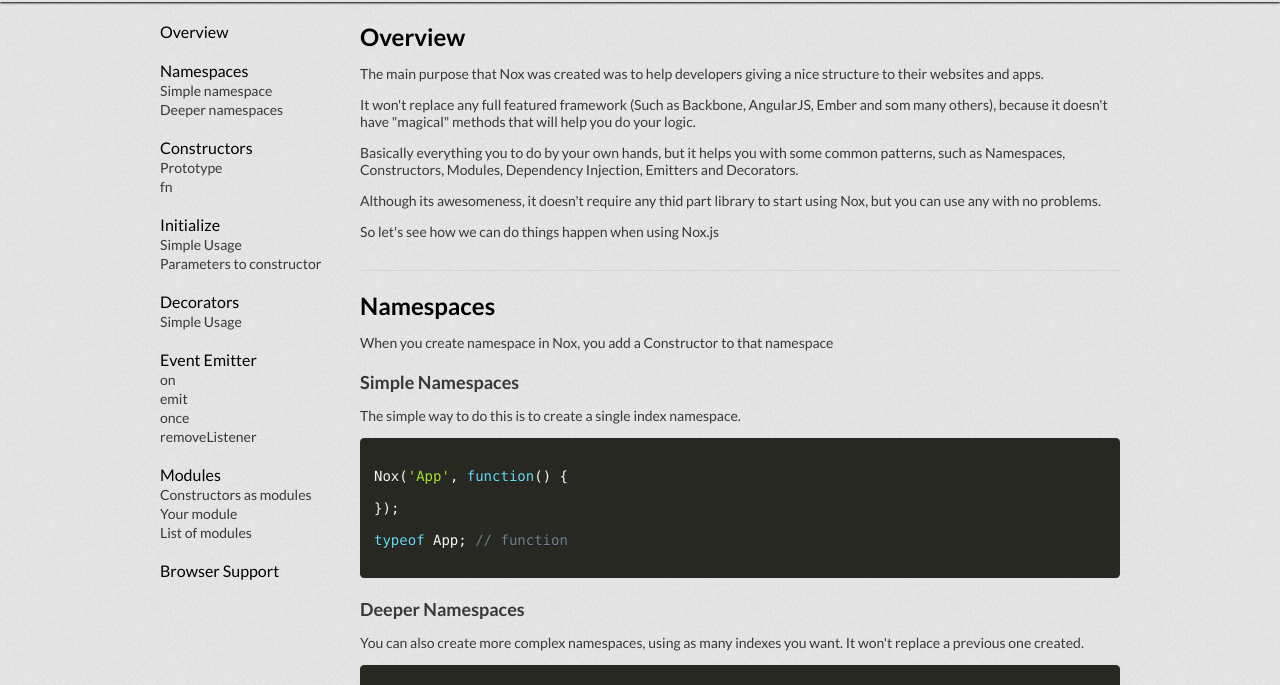
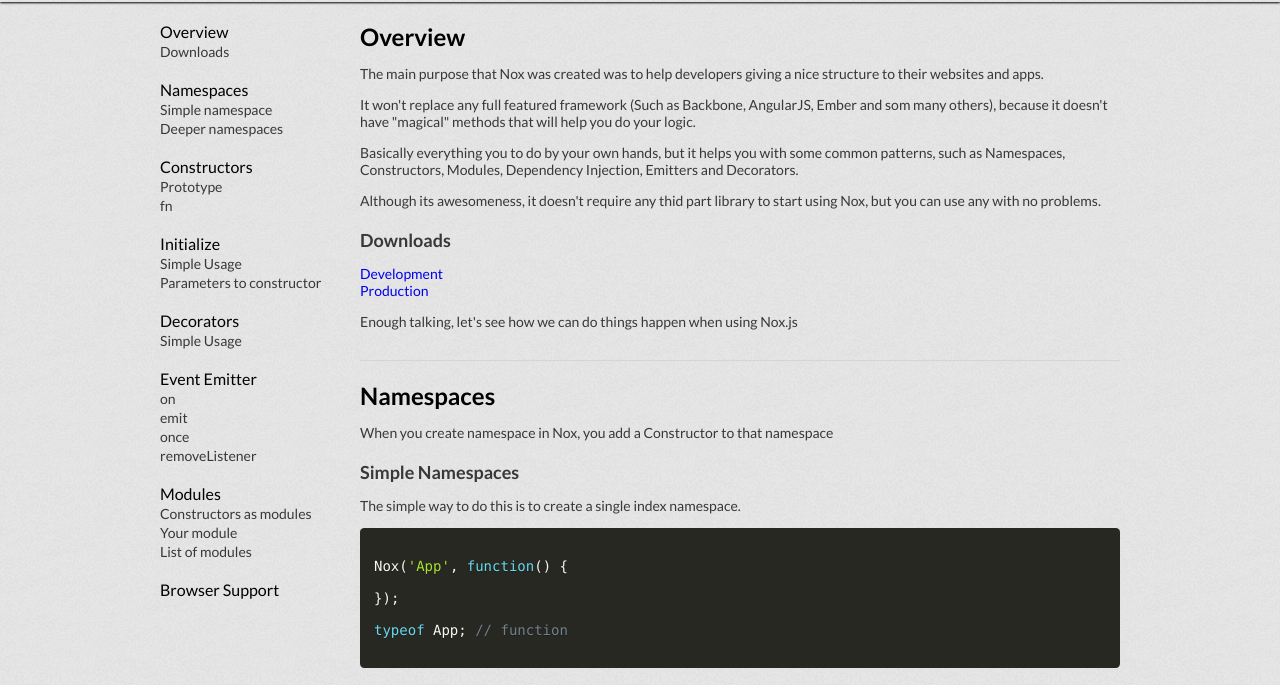
Before and after one commit to noxjs/noxjs, a website: page index.html in a window 1280 px wide. Shown: the part 42-727 px from the top of the page. Drawn offline with Linux system fonts and the light colour scheme.

Commit message:
add download links

```diff
--- a/index.html
+++ b/index.html
@@ -23,6 +23,11 @@
           <!-- Overview -->
           <li class="sidebar-item">
             <a class="sidebar-item-link" href="#Overview">Overview</a>
+            <ul class="sidebar-item-sub">
+              <li class="sidebar-item-sub-item">
+                <a href="#Overview-downloads" class="sidebar-item-sub-item-link">Downloads</a>
+              </li>
+            </ul>
           </li>
 
           <!-- Namespaces -->
@@ -135,7 +140,15 @@
             Although its awesomeness, it doesn't require any thid part library to start using Nox, but you can use any with no problems.
           </p>
 
-          <p>So let's see how we can do things happen when using Nox.js</p>
+          <h3 class="container-subtitle" id="Overview-downloads">Downloads</h3>
+
+          <p>
+            <a href="https://github.com/noxjs/noxjs/blob/master/dist/nox.js">Development</a> <br>
+            <a href="https://github.com/noxjs/noxjs/blob/master/dist/nox.min.js">Production</a>
+          </p>
+
+
+          <p>Enough talking, let's see how we can do things happen when using Nox.js</p>
         </div>
 
         <div class="container-item" id="Namespaces">
```
